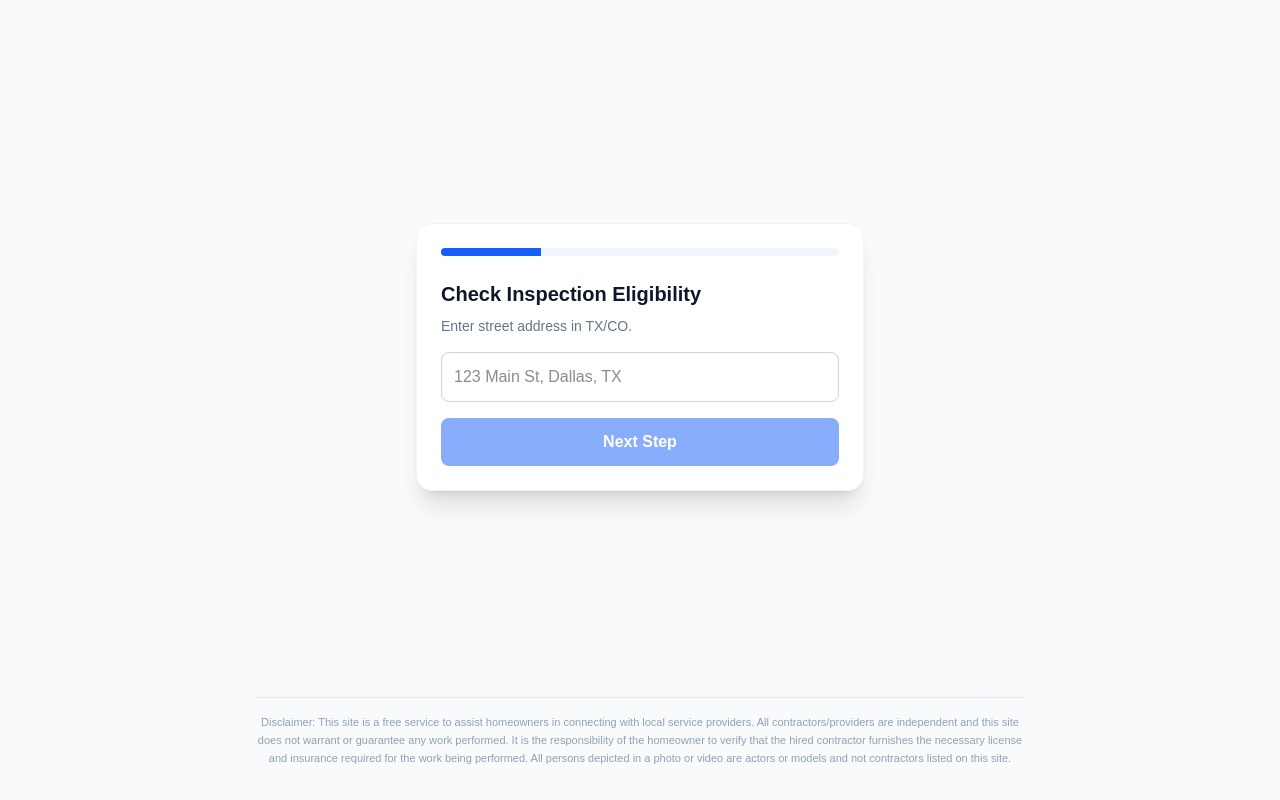
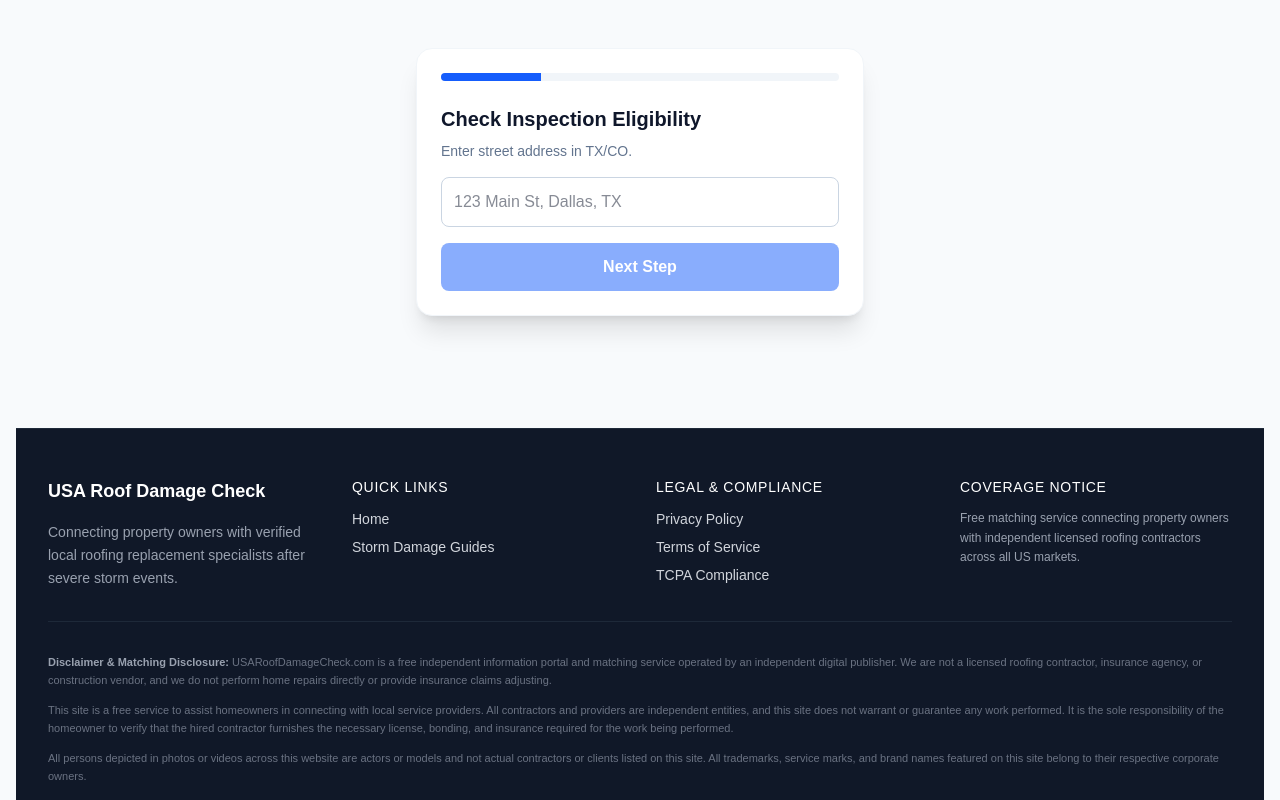
Before and after one commit to dili7899-rgb/roofing-leadgen, a Next.js app: page / in a window 1280 px wide. Shown: the top 800 px of the page. Built offline with nearby package versions, Linux system fonts and the light colour scheme.

Commit message:
Replace hardcoded disclaimer on homepage with unified Footer component

```diff
--- a/app/page.tsx
+++ b/app/page.tsx
@@ -1,6 +1,7 @@
 'use client';
 
 import { useState } from 'react';
+import Footer from '@/components/Footer';
 
 export default function HomePage() {
   const [step, setStep] = useState(1);
@@ -172,9 +173,7 @@ export default function HomePage() {
         </div>
       </div>
 
-      <footer className="max-w-3xl mx-auto text-center py-4 text-[11px] text-slate-400 leading-relaxed border-t border-slate-200">
-        Disclaimer: This site is a free service to assist homeowners in connecting with local service providers. All contractors/providers are independent and this site does not warrant or guarantee any work performed. It is the responsibility of the homeowner to verify that the hired contractor furnishes the necessary license and insurance required for the work being performed. All persons depicted in a photo or video are actors or models and not contractors listed on this site.
-      </footer>
+      <Footer />
     </main>
   );
 }
```
